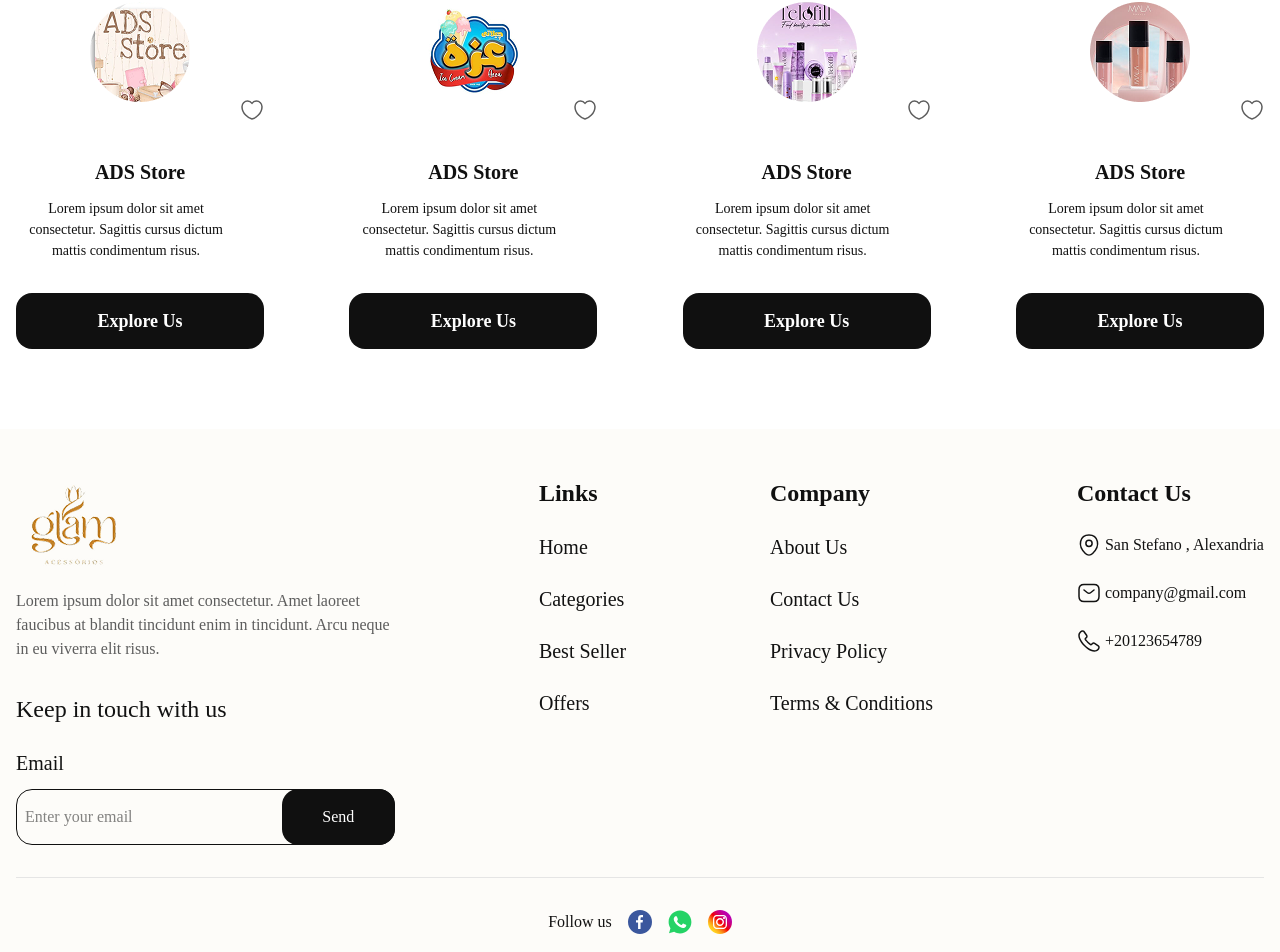
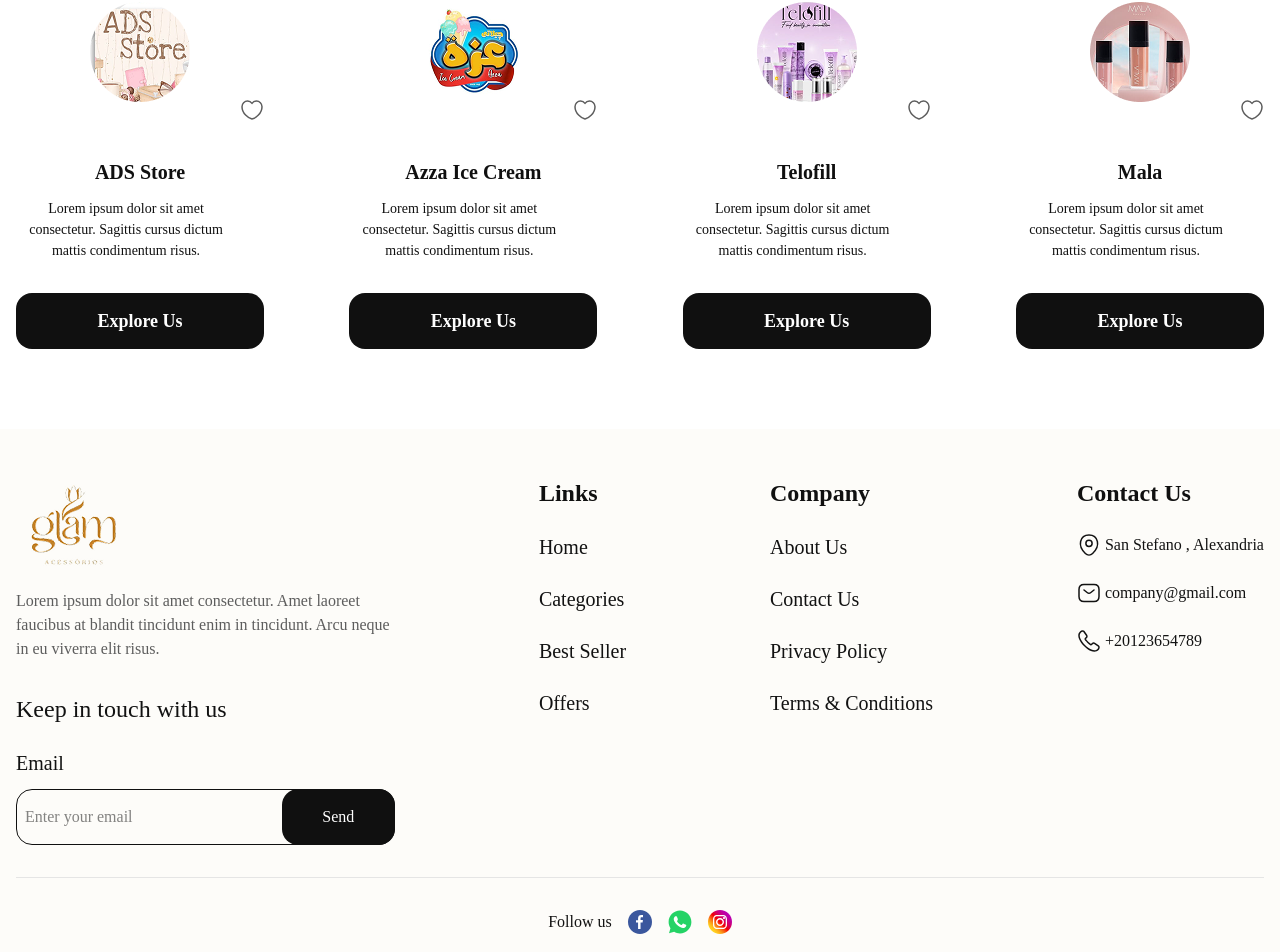
Before and after one commit to AQuadic/bazar_react, a React (Vite) app: page / in a window 1280 px wide. Shown: the part 1379-2331 px from the top of the page. Built offline with nearby package versions, Linux system fonts and the light colour scheme.

Commit message:
Providers title

```diff
--- a/src/components/Home/OurProviders.jsx
+++ b/src/components/Home/OurProviders.jsx
@@ -6,9 +6,9 @@ import Mala from '../../../public/images/Home/Mala.png'
 import Heart from "../icons/Home/Heart";
 const providers = [
     { id: 1, title: 'ADS Store', img: AdsStore, description: 'Lorem ipsum dolor sit amet consectetur. Sagittis cursus dictum mattis condimentum risus.' },
-    { id: 2, title: 'ADS Store', img: Azza, description: 'Lorem ipsum dolor sit amet consectetur. Sagittis cursus dictum mattis condimentum risus.' },
-    { id: 3, title: 'ADS Store', img: Telofill, description: 'Lorem ipsum dolor sit amet consectetur. Sagittis cursus dictum mattis condimentum risus.' },
-    { id: 4, title: 'ADS Store', img: Mala, description: 'Lorem ipsum dolor sit amet consectetur. Sagittis cursus dictum mattis condimentum risus.' },
+    { id: 2, title: 'Azza Ice Cream', img: Azza, description: 'Lorem ipsum dolor sit amet consectetur. Sagittis cursus dictum mattis condimentum risus.' },
+    { id: 3, title: 'Telofill', img: Telofill, description: 'Lorem ipsum dolor sit amet consectetur. Sagittis cursus dictum mattis condimentum risus.' },
+    { id: 4, title: 'Mala', img: Mala, description: 'Lorem ipsum dolor sit amet consectetur. Sagittis cursus dictum mattis condimentum risus.' },
 ];
 
 const OurProviders = () => {
--- a/src/pages/Providers.jsx
+++ b/src/pages/Providers.jsx
@@ -9,13 +9,13 @@ import Heart from '@/components/icons/Home/Heart';
 
 const providers = [
     { id: 1, title: 'ADS Store', img: AdsStore, description: 'Lorem ipsum dolor sit amet consectetur. Sagittis cursus dictum mattis condimentum risus.' },
-    { id: 2, title: 'ADS Store', img: Azza, description: 'Lorem ipsum dolor sit amet consectetur. Sagittis cursus dictum mattis condimentum risus.' },
-    { id: 3, title: 'ADS Store', img: Telofill, description: 'Lorem ipsum dolor sit amet consectetur. Sagittis cursus dictum mattis condimentum risus.' },
-    { id: 4, title: 'ADS Store', img: Mala, description: 'Lorem ipsum dolor sit amet consectetur. Sagittis cursus dictum mattis condimentum risus.' },
+    { id: 2, title: 'Azza Ice Cream', img: Azza, description: 'Lorem ipsum dolor sit amet consectetur. Sagittis cursus dictum mattis condimentum risus.' },
+    { id: 3, title: 'Telofill', img: Telofill, description: 'Lorem ipsum dolor sit amet consectetur. Sagittis cursus dictum mattis condimentum risus.' },
+    { id: 4, title: 'Mala', img: Mala, description: 'Lorem ipsum dolor sit amet consectetur. Sagittis cursus dictum mattis condimentum risus.' },
     { id: 5, title: 'ADS Store', img: AdsStore, description: 'Lorem ipsum dolor sit amet consectetur. Sagittis cursus dictum mattis condimentum risus.' },
-    { id: 6, title: 'ADS Store', img: Azza, description: 'Lorem ipsum dolor sit amet consectetur. Sagittis cursus dictum mattis condimentum risus.' },
-    { id: 7, title: 'ADS Store', img: Telofill, description: 'Lorem ipsum dolor sit amet consectetur. Sagittis cursus dictum mattis condimentum risus.' },
-    { id: 8, title: 'ADS Store', img: Mala, description: 'Lorem ipsum dolor sit amet consectetur. Sagittis cursus dictum mattis condimentum risus.' },
+    { id: 6, title: 'Azza Ice Cream', img: Azza, description: 'Lorem ipsum dolor sit amet consectetur. Sagittis cursus dictum mattis condimentum risus.' },
+    { id: 7, title: 'Telofill', img: Telofill, description: 'Lorem ipsum dolor sit amet consectetur. Sagittis cursus dictum mattis condimentum risus.' },
+    { id: 8, title: 'Mala', img: Mala, description: 'Lorem ipsum dolor sit amet consectetur. Sagittis cursus dictum mattis condimentum risus.' },
 ];
 const Providers = () => {
     const [activePage, setActivePage] = useState(1);
```
